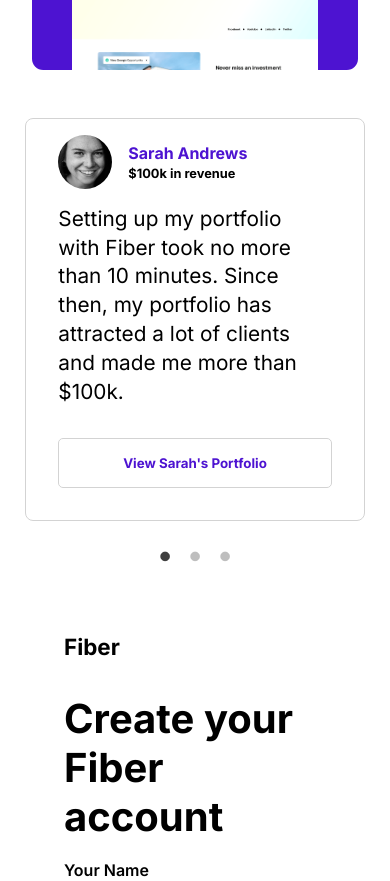
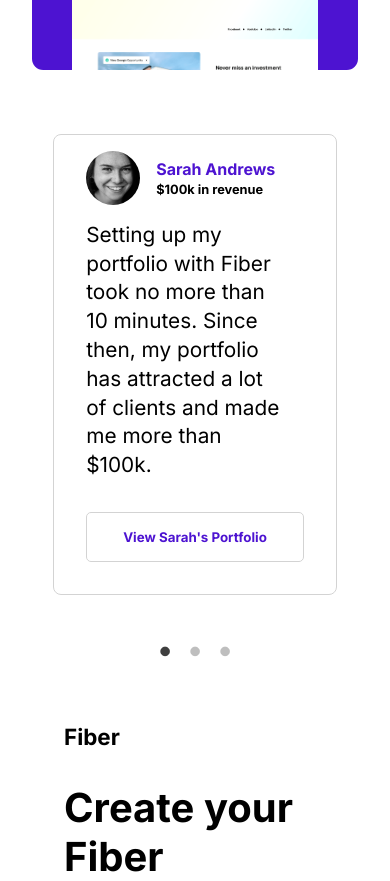
Before and after one commit to Fayorr/codewell, a React (Create React App) app in the folder fiber-app/: page / in a window 390 px wide. Shown: the part 2429-3310 px from the top of the page. Built offline with nearby package versions, Linux system fonts and the light colour scheme.

Commit message:
slider now responsive

```diff
--- a/fiber-app/src/App.css
+++ b/fiber-app/src/App.css
@@ -269,19 +269,30 @@
   .slick-slider {
     display: block;
     position: relative;
-    /* justify-content: space-between; */
-    /* width: 100%; */
-    /* height: 90%; */
-    /* margin-top: -3rem; */
+      padding: 1rem 0rem 0 5rem;
+    justify-content: space-between;
+    width: 100%;
 
-        }
+
+  }
+  /* Responsible for space in between slides */
+    .slick-slide{
+      padding-right: 1rem;
+    }
   .slick-dots {
     position: absolute;
-    top: 40%;
+    top: 105%;
     left:0;
     max-width: 100%;
     height: 35px;
   }
+.sliderClass{
+  margin-right: 12rem;
+  display: flex;
+  justify-content: space-between;
+  /* width: 150%; */
+  padding-right: 2rem;
+}
 
 
 
@@ -289,13 +300,15 @@
 
 
 
-
-.testimonial-container {
-  border: 1.3px solid lightgray;
+  .testimonial-container {
+    border: 1.3px solid lightgray;
+    /* background-color: red; */
   border-radius: .5rem;
   padding: 1rem 2rem;
-  width: 87%;
+  width: 100%;
   margin: 0 auto;
+  /* display: flex; */
+
 
 }
 
@@ -304,6 +317,7 @@
   justify-content: flex-start;
   align-items: center;
   margin-bottom: 1rem;
+
 }
 
 .hero-image img {
@@ -598,6 +612,7 @@
     padding: 1rem 2rem;
     width: 87%;
     margin: 0 auto;
+    /* margin-right: 7rem; */
 
   }
   .hero{
@@ -710,10 +725,13 @@
           position: relative;
           width: 100%;
           height: auto;
+          padding: 1rem 2rem;
 
 
         }
-
+        .slick-slide {
+          padding-right: 0;
+        }
         .slick-dots {
           color: #4d13d1;
           position: absolute;
--- a/fiber-app/src/components/Testimonial.jsx
+++ b/fiber-app/src/components/Testimonial.jsx
@@ -30,13 +30,36 @@
       infinite: true,
       speed: 500,
       arrows: false,
+     slidesToShow: 3,
+      slidesToScroll: 3,
+      initialSlide: 0,
+      responsive: [
+        {
+          breakpoint: 700,
+          settings: {
             slidesToShow: 1,
-      slidesToScroll: 1
+            slidesToScroll: 1,
+            infinite: true,
+            dots: true
+          }
+        }
+        // ,
+        // {
+        //   breakpoint: 350,
+        //   settings: {
+        //     slidesToShow: 1,
+        //     slidesToScroll: 3,
+        //     initialSlide: 1,
+        //      infinite: true,
+        //     dots: true
+        //   }
+        // }
+    ]
 };
 
     return(
         <>
-        <Slider {...settings}>
+            <Slider {...settings} className="sliderClass">
             {data.map(function(data){
                 return   <Card {...data} key={data.id}/>
             })}
```
Lines whose indentation alone changed are shown as unchanged.
